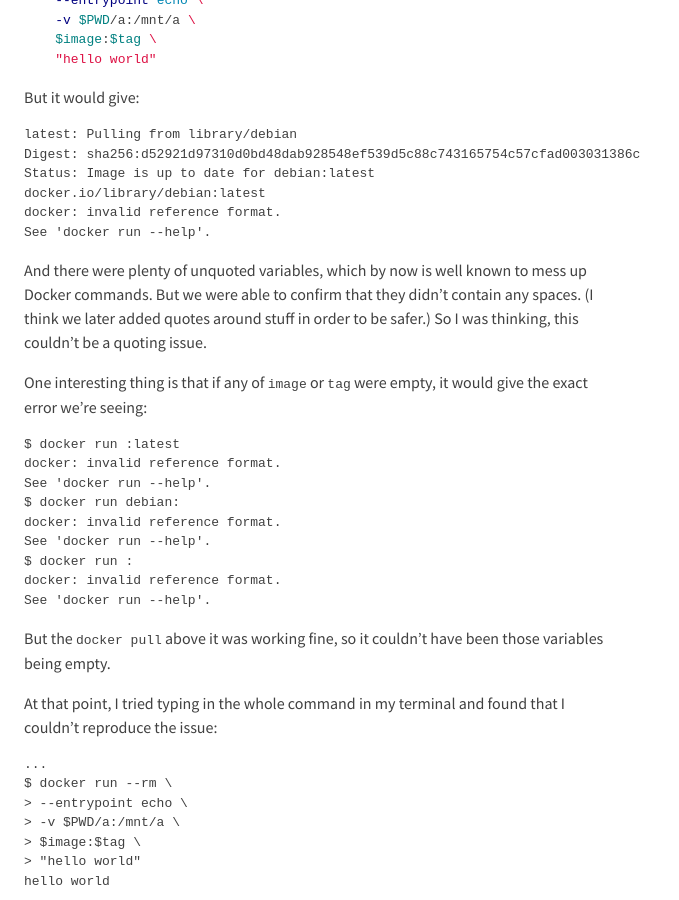
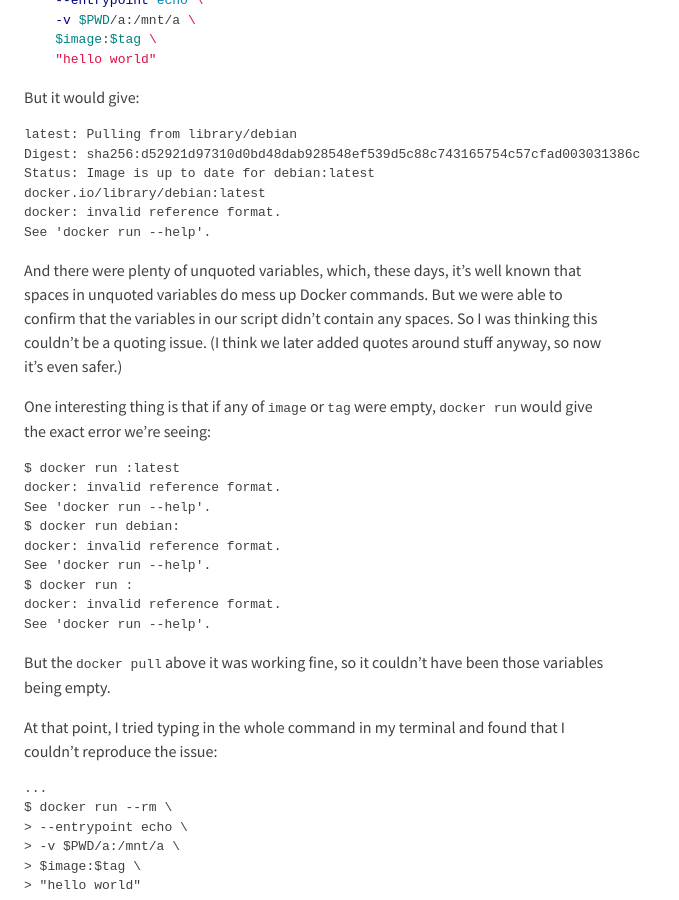
Before and after one commit to wh0/wh0.github.io, a Jekyll site: the page built from _posts/2022-08-24-docker-quoting.md, in a window 1280 px wide and 900 px high, scrolled down 336 px. Shown: the whole window, without its empty margins (0-679 px from the left). Built offline with Jekyll 4.4.1, drawn with Linux system fonts in a browser that asks for light colours.

Commit message:
Update 2022-08-24-docker-quoting.md

````diff
--- a/_posts/2022-08-24-docker-quoting.md
+++ b/_posts/2022-08-24-docker-quoting.md
@@ -32,12 +32,12 @@
 See 'docker run --help'.
 ```
 
-And there were plenty of unquoted variables, which by now is well known to mess up Docker commands.
-But we were able to confirm that they didn't contain any spaces.
-(I think we later added quotes around stuff in order to be safer.)
-So I was thinking, this couldn't be a quoting issue.
+And there were plenty of unquoted variables, which, these days, it's well known that spaces in unquoted variables do mess up Docker commands.
+But we were able to confirm that the variables in our script didn't contain any spaces.
+So I was thinking this couldn't be a quoting issue.
+(I think we later added quotes around stuff anyway, so now it's even safer.)
 
-One interesting thing is that if any of `image` or `tag` were empty, it would give the exact error we're seeing:
+One interesting thing is that if any of `image` or `tag` were empty, `docker run` would give the exact error we're seeing:
 
 ```
 $ docker run :latest
````
